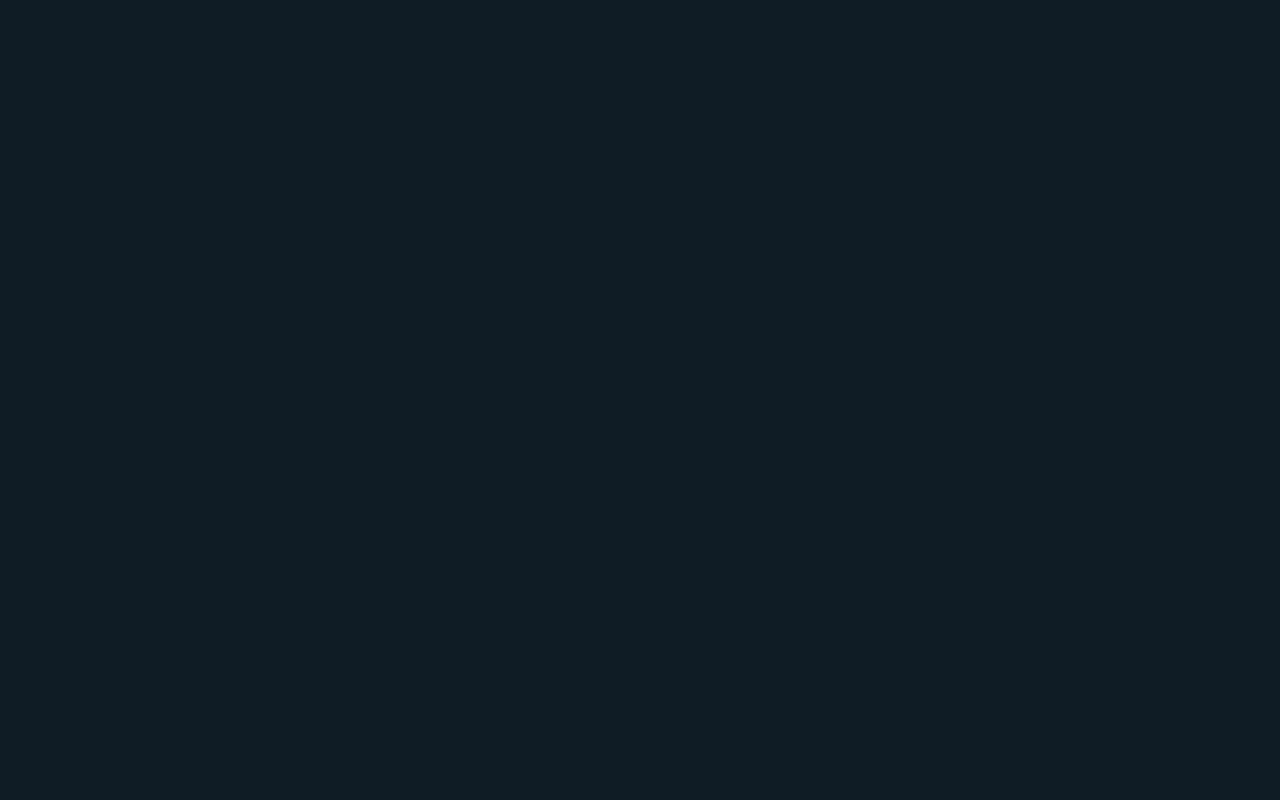
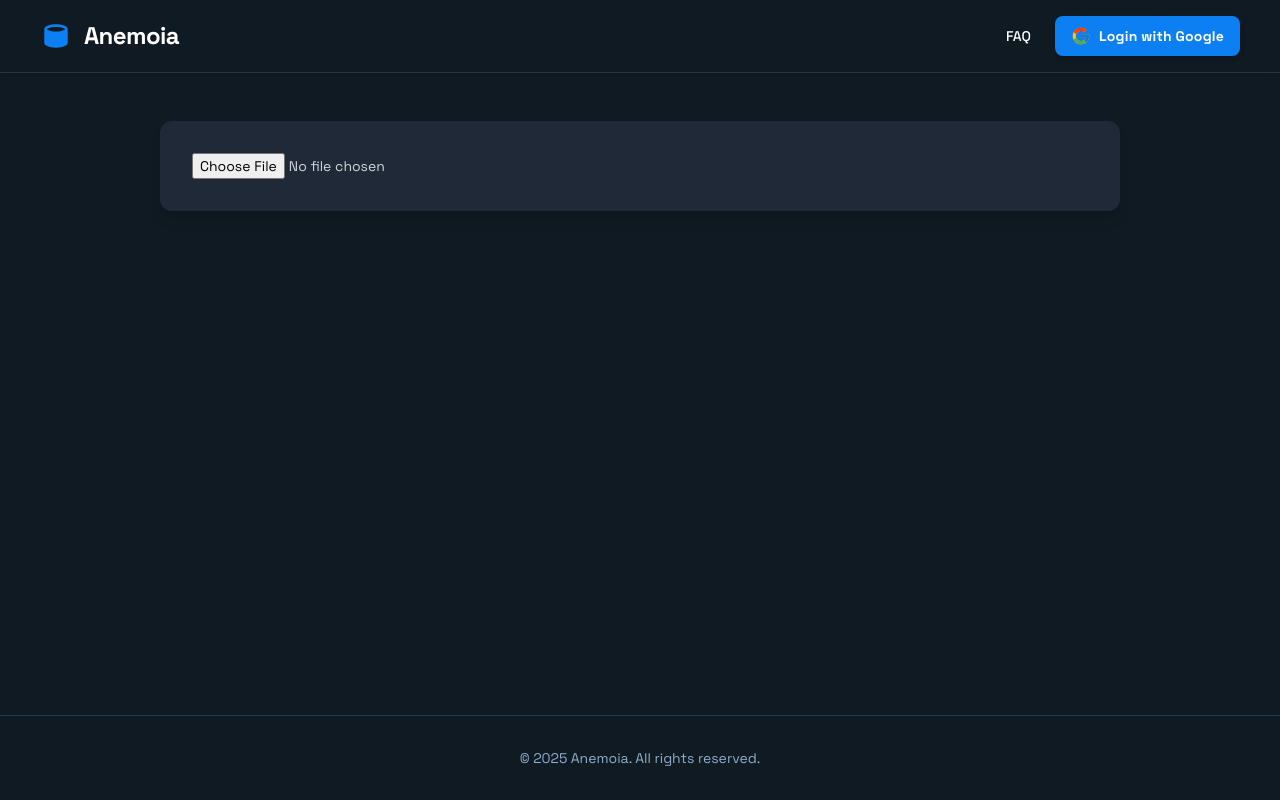
Before and after one commit to revolverocelot1/anemoia-frontend, a React (Vite) app: page /pose-estimation in a window 1280 px wide. Before the commit this address had no page. Built offline with nearby package versions, Linux system fonts and the light colour scheme; what @huggingface/transformers would draw is missing.

Commit message:
fixed the issue

```diff
--- a/package.json
+++ b/package.json
@@ -18,7 +18,10 @@
     "react": "^19.1.0",
     "react-dom": "^19.1.0",
     "react-image-crop": "^11.0.10",
-    "react-router-dom": "^7.6.2"
+    "react-router-dom": "^7.6.2",
+    "@tensorflow-models/pose-detection": "^3.0.0",
+    "@tensorflow/tfjs-core": "^4.9.0",
+    "@tensorflow/tfjs-backend-wasm": "^4.9.0"
   },
   "devDependencies": {
   "@types/react": "^18.3.3",
--- a/src/App.tsx
+++ b/src/App.tsx
@@ -5,6 +5,7 @@ import LoginPage from './pages/LoginPage';
 import AuthCallbackPage from './pages/AuthCallbackPage';
 import SettingsPage from './pages/SettingsPage';
 import FAQPage from './pages/FAQPage';
+import PosePage from './pages/PosePage';
 // We will create these pages next
 // import PosePage from './pages/PosePage';
 
@@ -18,6 +19,7 @@ function App() {
       <Route path="/auth/callback" element={<AuthCallbackPage />} />
       <Route path="/settings" element={<SettingsPage />} />
       <Route path="/faq" element={<FAQPage />} />
+      <Route path="/pose-estimation" element={<PosePage />} />
       {/* <Route path="/pose-estimation" element={<PosePage />} /> */}
     </Routes>
   );
--- /dev/null
+++ b/src/pages/PosePage.tsx
@@ -0,0 +1,137 @@
+import { useState, useRef, useEffect } from 'react';
+import Header from '../components/Header';
+import Footer from '../components/Footer';
+
+interface Keypoint { x: number; y: number; score: number | undefined; name?: string; }
+
+const POSE_CONNECTIONS: [number, number][] = [
+  [5, 7], [7, 9], // left arm
+  [6, 8], [8, 10], // right arm
+  [5, 6], // shoulders
+  [5, 11], [6, 12], // torso
+  [11, 13], [13, 15], // left leg
+  [12, 14], [14, 16], // right leg
+  [11, 12], // hips
+];
+
+const PosePage = () => {
+  const [uiState, setUiState] = useState<'idle' | 'loading_model' | 'processing' | 'output' | 'error'>('idle');
+  const [errorMessage, setErrorMessage] = useState('');
+  const [imagePreview, setImagePreview] = useState<string | null>(null);
+  const [poses, setPoses] = useState<any[]>([]);
+  const workerRef = useRef<Worker | null>(null);
+
+  useEffect(() => {
+    workerRef.current = new Worker(new URL('../workers/pose.worker.ts', import.meta.url), { type: 'module' });
+
+    workerRef.current.onmessage = (e: MessageEvent) => {
+      const { status, error, poses } = e.data;
+      switch (status) {
+        case 'loading_model':
+          setUiState('loading_model');
+          break;
+        case 'model_ready':
+          setUiState('idle');
+          break;
+        case 'processing':
+          setUiState('processing');
+          break;
+        case 'complete':
+          setUiState('output');
+          setPoses(poses);
+          break;
+        case 'error':
+          setUiState('error');
+          setErrorMessage(error);
+          break;
+      }
+    };
+
+    return () => {
+      workerRef.current?.terminate();
+    };
+  }, []);
+
+  const handleFile = (file: File) => {
+    const reader = new FileReader();
+    reader.onload = (ev) => {
+      const img = new Image();
+      img.onload = () => {
+        const canvas = document.createElement('canvas');
+        canvas.width = img.width;
+        canvas.height = img.height;
+        const ctx = canvas.getContext('2d')!;
+        ctx.drawImage(img, 0, 0);
+        const imageData = ctx.getImageData(0, 0, img.width, img.height);
+        workerRef.current?.postMessage({ command: 'estimate', imageData });
+      };
+      img.src = ev.target?.result as string;
+      setImagePreview(ev.target?.result as string);
+    };
+    reader.readAsDataURL(file);
+  };
+
+  const drawSkeleton = (ctx: CanvasRenderingContext2D, keypoints: Keypoint[]) => {
+    ctx.lineWidth = 2;
+    ctx.strokeStyle = '#0c7ff2';
+    POSE_CONNECTIONS.forEach(([i, j]) => {
+      const kp1 = keypoints[i];
+      const kp2 = keypoints[j];
+      if (kp1 && kp2 && (kp1.score ?? 0) > 0.3 && (kp2.score ?? 0) > 0.3) {
+        ctx.beginPath();
+        ctx.moveTo(kp1.x, kp1.y);
+        ctx.lineTo(kp2.x, kp2.y);
+        ctx.stroke();
+      }
+    });
+  };
+
+  useEffect(() => {
+    if (uiState === 'output' && poses.length && imagePreview) {
+      const img = new Image();
+      img.onload = () => {
+        const canvas = document.createElement('canvas');
+        canvas.width = img.width;
+        canvas.height = img.height;
+        const ctx = canvas.getContext('2d')!;
+        ctx.drawImage(img, 0, 0);
+        drawSkeleton(ctx, poses[0].keypoints);
+        setImagePreview(canvas.toDataURL('image/png'));
+      };
+      img.src = imagePreview;
+    }
+  }, [uiState]);
+
+  const handleGenerate = () => {
+    // nothing extra; estimation happens on upload
+  };
+
+  return (
+    <div className="relative flex min-h-screen flex-col overflow-x-hidden">
+      <div className="layout-container flex h-full grow flex-col">
+        <Header />
+        <main className="px-10 md:px-20 lg:px-40 flex flex-1 justify-center py-12">
+          <div className="layout-content-container flex flex-col items-center max-w-3xl flex-1 w-full">
+            {uiState === 'idle' || uiState === 'processing' ? (
+              <div className="w-full bg-[var(--secondary-color)] rounded-xl shadow-lg p-8 space-y-6">
+                <input type="file" accept="image/*" onChange={(e)=>{if(e.target.files) handleFile(e.target.files[0])}} className="block w-full text-sm text-gray-300" />
+                {imagePreview && <img src={imagePreview} alt="preview" className="w-full rounded" />}
+                {uiState==='processing' && <p className="text-center text-[var(--text-secondary)]">Processing...</p>}
+              </div>
+            ): uiState==='output' ? (
+              <div className="w-full bg-[var(--secondary-color)] rounded-xl shadow-lg p-8 space-y-6">
+                <img src={imagePreview || ''} alt="Pose" className="w-full rounded" />
+                <button className="button" onClick={()=>setUiState('idle')}>New Image</button>
+              </div>
+            ): (
+              <p className="text-red-500">{errorMessage}</p>
+            )}
+          </div>
+        </main>
+        <Footer />
+      </div>
+    </div>
+  );
+};
+
+export default PosePage;
--- /dev/null
+++ b/src/workers/pose.worker.ts
@@ -0,0 +1,46 @@
+// src/workers/pose.worker.ts - MoveNet Lightning (WASM backend)
+import * as tf from '@tensorflow/tfjs-core';
+import '@tensorflow/tfjs-backend-wasm';
+import * as posedetection from '@tensorflow-models/pose-detection';
+
+// Configure WASM path dynamically via CDN fallback
+(tf as any).env().set('WASM_HAS_SIMD_SUPPORT', true);
+(tf as any).env().set('WASM_HAS_MULTITHREAD_SUPPORT', true);
+
+let detector: posedetection.PoseDetector | null = null;
+let ready = false;
+
+async function initModel() {
+  if (ready) return;
+  await tf.setBackend('wasm');
+  await tf.ready();
+  detector = await posedetection.createDetector(posedetection.SupportedModels.MoveNet, {
+    modelType: 'lightning',
+    enableSmoothing: true,
+    wasmPaths: 'https://cdn.jsdelivr.net/npm/@tensorflow/tfjs-backend-wasm@4.9.0/dist/',
+  } as any);
+  ready = true;
+}
+
+self.onmessage = async (e) => {
+  const { command, imageData } = e.data;
+  if (command !== 'estimate' || !imageData) return;
+
+  try {
+    if (!ready) {
+      self.postMessage({ status: 'loading_model' });
+      await initModel();
+      self.postMessage({ status: 'model_ready' });
+    }
+
+    self.postMessage({ status: 'processing' });
+
+    const imgTensor = tf.browser.fromPixels(imageData as ImageData);
+    const poses = await detector!.estimatePoses(imgTensor as any, { flipHorizontal: false });
+    imgTensor.dispose();
+
+    self.postMessage({ status: 'complete', poses });
+  } catch (err: any) {
+    self.postMessage({ status: 'error', error: err.message || 'Pose worker error' });
+  }
+};
```
Also changed, not shown: tailwind.config.js (added, +11 -0 lines), requirements.txt (added).
